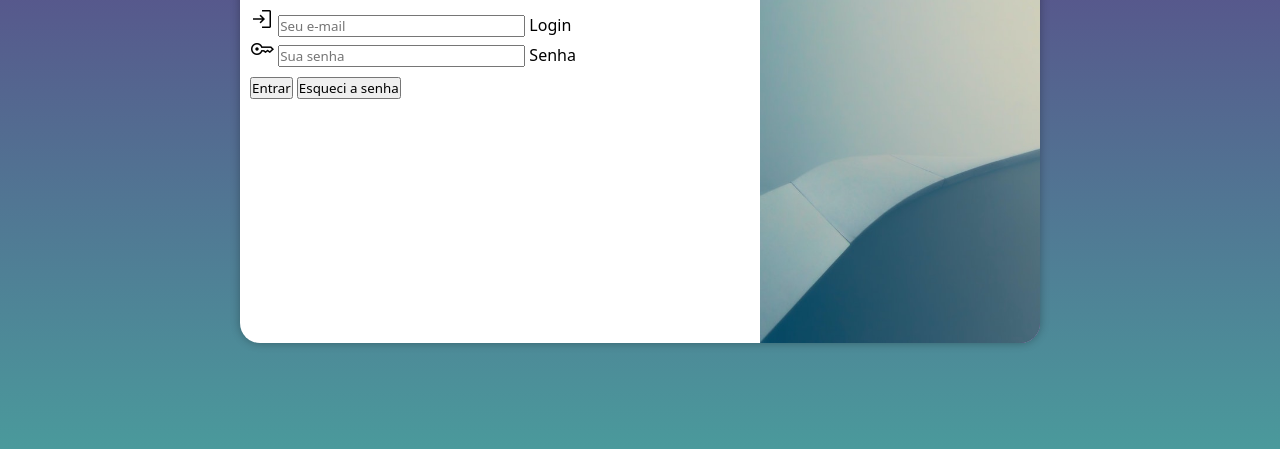
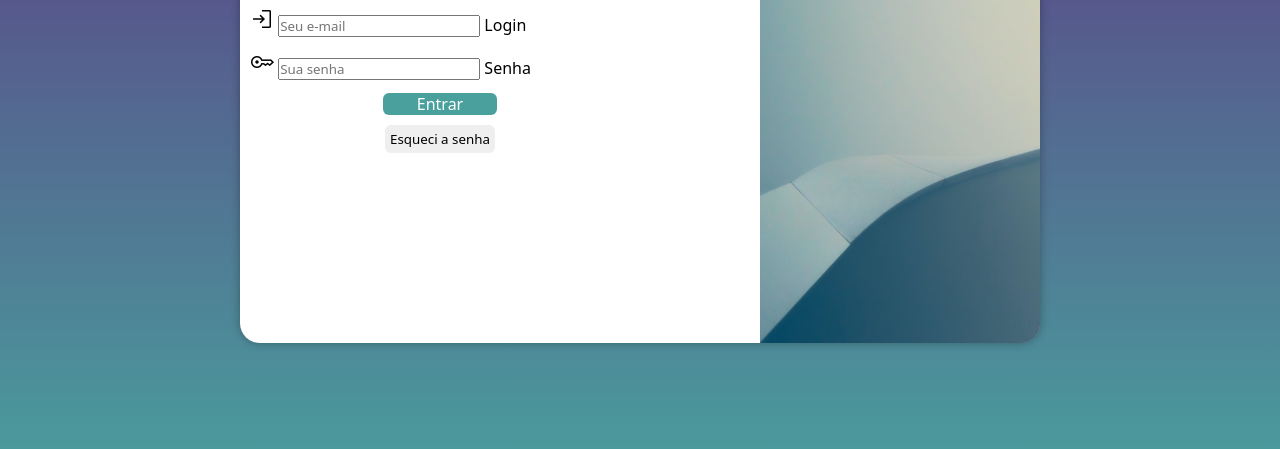
Before and after one commit to raphaelbusquet/projeto-login, a plain HTML site: page index.html in a window 1280 px wide. Shown: the part 307-756 px from the top of the page. Drawn offline with nearby package versions, Linux system fonts and the light colour scheme.

Commit message:
Finalizei acho

```diff
--- a/estilos/style.css
+++ b/estilos/style.css
@@ -77,3 +77,44 @@ div#form > p {
     margin-bottom: 10px;
     font-size: 0.8em;
 }
+
+form > input[type=submit] {
+    display: block;
+    font-size: 1em;
+    width: 30%;
+    background-color: #49a09d;
+    color: white;
+    border: none;
+    border-radius: 6px;
+    cursor: pointer;
+    margin: auto;
+    margin-bottom: 10px;
+}
+
+form > input[type=submit]:hover {
+    background-color: #2d6462;
+    transition: .15s;
+}
+
+form > div.campo {
+    margin-bottom: 13px;
+    display: block;
+    width: 110%;
+    height: 100%;
+}
+
+.botao {
+    display: block;
+    border-radius: 6px;
+    border: none;
+    padding: 5px;
+    margin: auto;
+}
+
+.botao:hover {
+    background-color: rgba(83, 82, 82, 0.884);
+    color: white;
+    text-decoration: underline;
+    transition: .3s ease-in-out;
+    cursor: pointer;
+}
--- a/index.html
+++ b/index.html
@@ -23,18 +23,18 @@
                         <span class="material-symbols-outlined">
                             login
                             </span>
-                        <input type="email" name="login" id="ilogin" placeholder="Seu e-mail" required style="width: 65%;" autocomplete="email">
+                        <input type="email" name="login" id="ilogin" placeholder="Seu e-mail" required autocomplete="email">
                         <label for="ilogin">Login</label>
                     </div>
-                    <div class="campo2">
+                    <div class="campo">
                         <span class="material-symbols-outlined">
                             key
                             </span>
-                        <input type="password" name="senha" id="isenha" placeholder="Sua senha" required autocomplete="current-password" minlength="8" maxlength="8" style="width: 65%;">
+                        <input type="password" name="senha" id="isenha" placeholder="Sua senha" required autocomplete="current-password" minlength="8" maxlength="8">
                         <label id="sen" for="isenha">Senha</label>
                     </div>
-                    <input type="submit" value="Entrar" style="margin-top: 10px;">
-                    <button style="margin-top: 10px;">Esqueci a senha</button>
+                    <input type="submit" value="Entrar">
+                    <button class="botao">Esqueci a senha</button>
                 </form>
             </div>
         </section>
```
